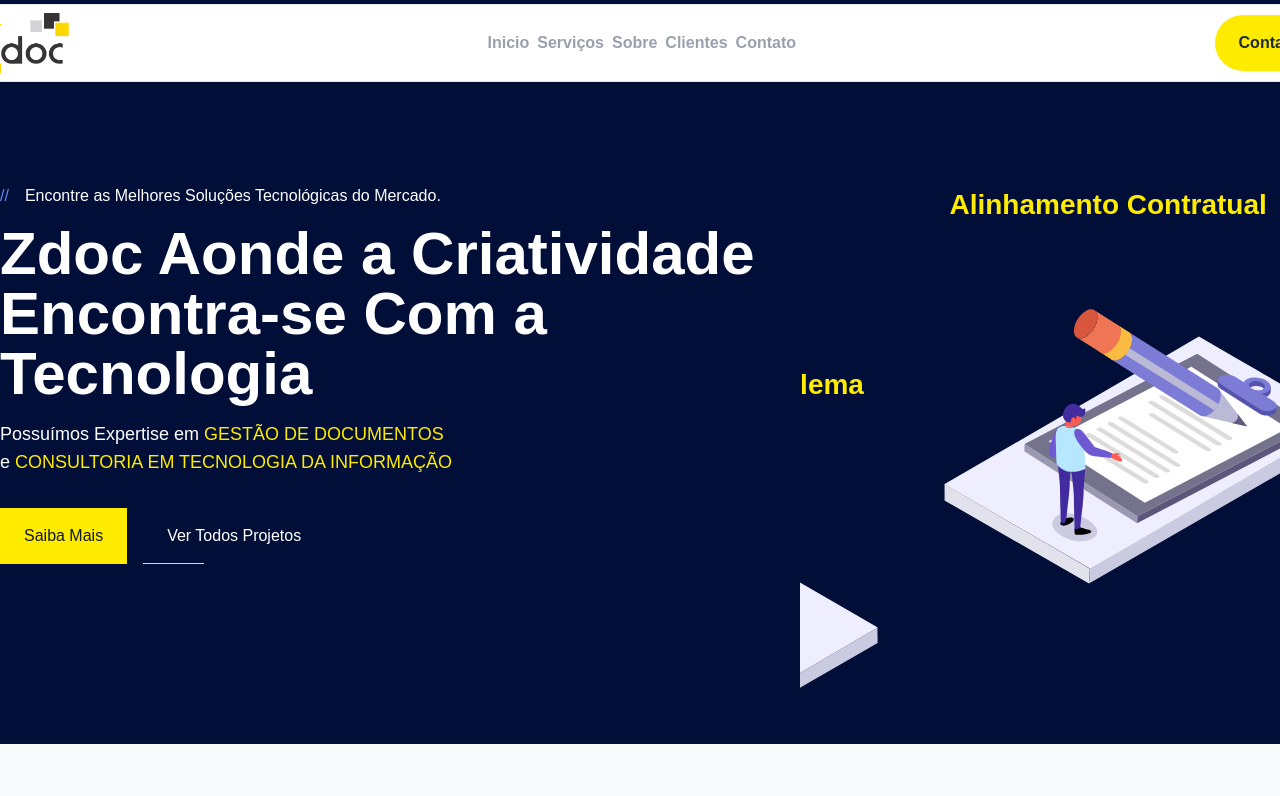
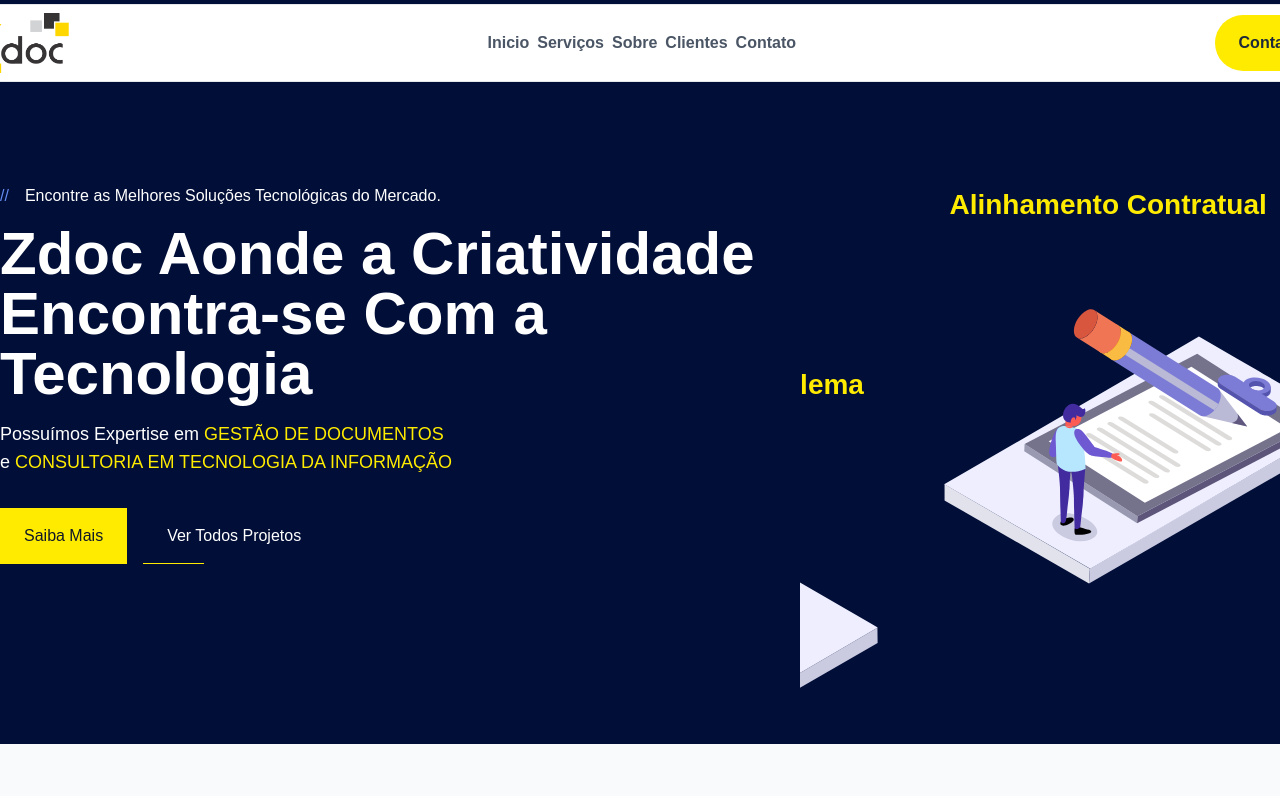
Before and after one commit to vitorlima-vsl/zdoc, a Vue app: page / in a window 1280 px wide. Shown: the top 796 px of the page. Built offline with nearby package versions, Linux system fonts and the light colour scheme.

Commit message:
:sparkles: feat: constrast adicionado

```diff
--- a/src/components/Header/Header.vue
+++ b/src/components/Header/Header.vue
@@ -8,7 +8,7 @@
 <template>
 
 
-    <header class="fixed z-50 top-0 left-1/2 -translate-x-1/2 flex justify-between items-center  w-[1400px] py-2 px-4 rounded-[4px] bg-white border-[1.5px] border-gray-200 mt-1 font-semibold text-gray-400">
+    <header class="fixed z-50 top-0 left-1/2 -translate-x-1/2 flex justify-between items-center  w-[1400px] py-2 px-4 rounded-[4px] bg-white border-[1.5px] border-gray-200 mt-1 font-semibold text-gray-600">
         <div>
             <img class="w-28" src="../../../public/imagens/marca_zdoc_simp3.png" alt="">
         </div>
```
